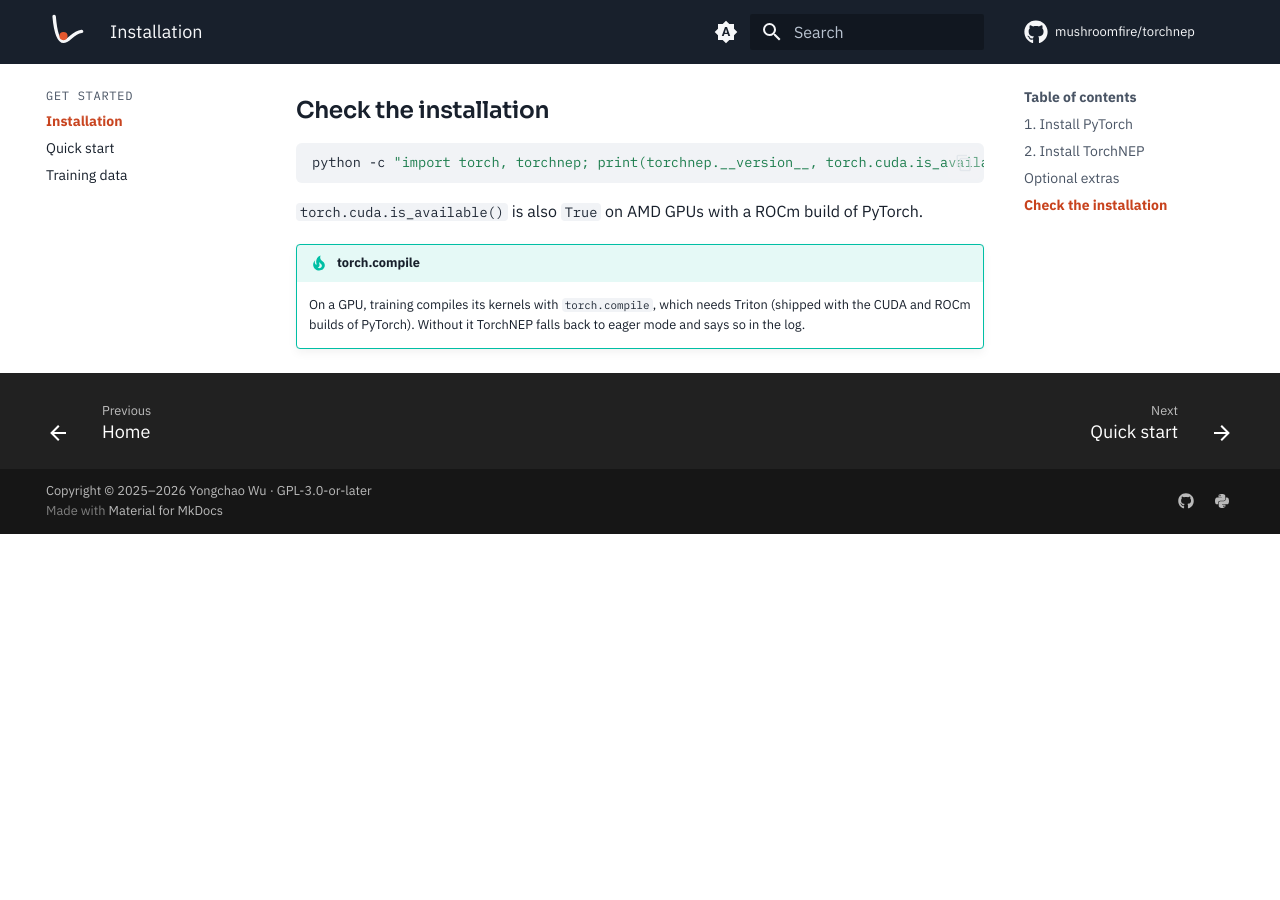
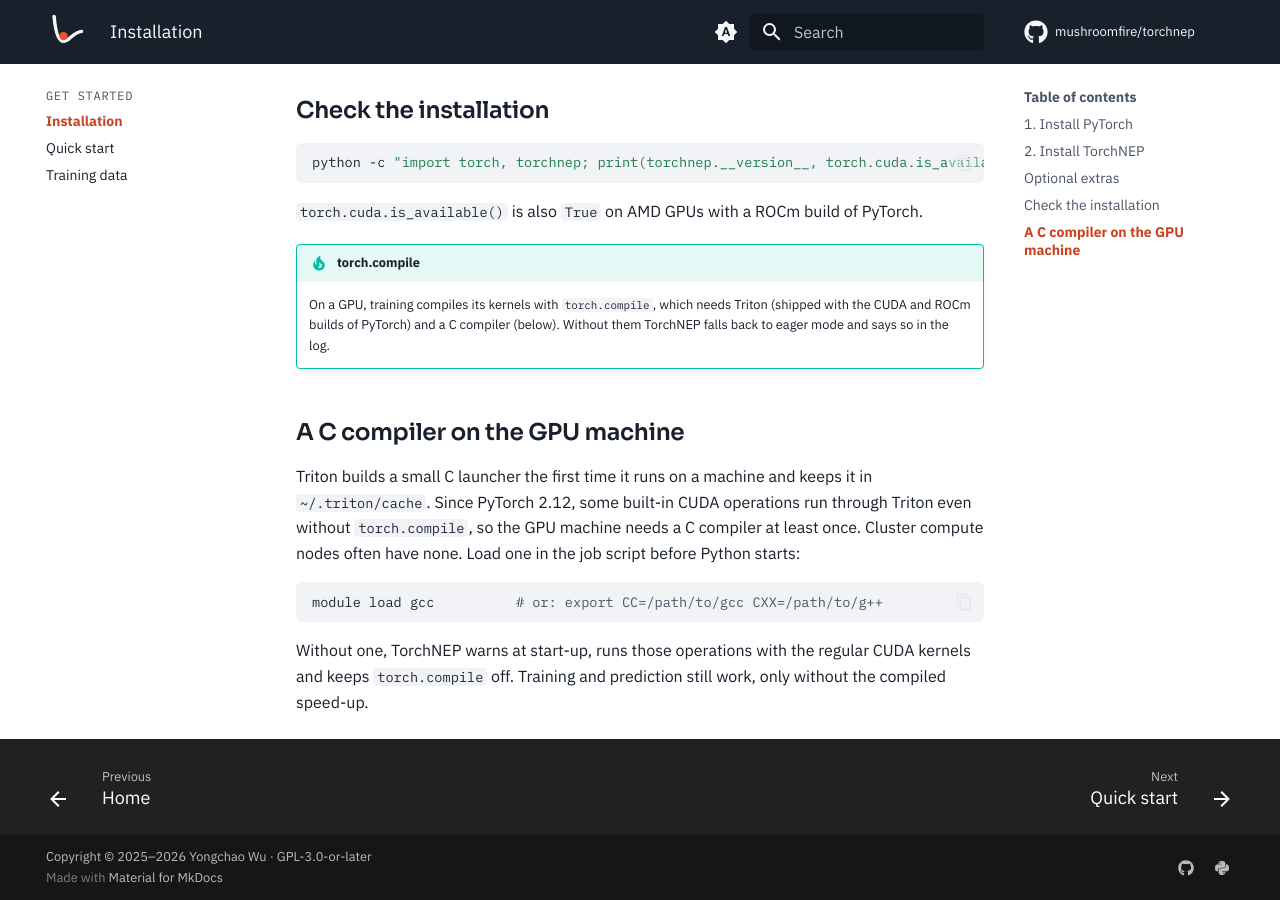
Before and after one commit to mushroomfire/torchnep, an MkDocs documentation site: the page built from docs/getting-started/installation.md, in a window 1280 px wide and 900 px high, scrolled down 944 px. Built offline with MkDocs 1.6.1 and Material for MkDocs 9.7.7, drawn with Linux system fonts in a browser that asks for light colours; comment, search, counter and statistics services are not loaded; before the commit the page ends 1478 px from its top, so only the background shows below that.

Commit message:
1.0.7a1: release notes (no-compiler GPU machines, MPS training), installation note on the C compiler

````diff
--- a/docs/getting-started/installation.md
+++ b/docs/getting-started/installation.md
@@ -49,4 +49,14 @@
 `torch.cuda.is_available()` is also `True` on AMD GPUs with a ROCm build of PyTorch.
 
 !!! tip "torch.compile"
-    On a GPU, training compiles its kernels with `torch.compile`, which needs Triton (shipped with the CUDA and ROCm builds of PyTorch). Without it TorchNEP falls back to eager mode and says so in the log.
+    On a GPU, training compiles its kernels with `torch.compile`, which needs Triton (shipped with the CUDA and ROCm builds of PyTorch) and a C compiler (below). Without them TorchNEP falls back to eager mode and says so in the log.
+
+## A C compiler on the GPU machine
+
+Triton builds a small C launcher the first time it runs on a machine and keeps it in `~/.triton/cache`. Since PyTorch 2.12, some built-in CUDA operations run through Triton even without `torch.compile`, so the GPU machine needs a C compiler at least once. Cluster compute nodes often have none. Load one in the job script before Python starts:
+
+```bash
+module load gcc          # or: export CC=/path/to/gcc CXX=/path/to/g++
+```
+
+Without one, TorchNEP warns at start-up, runs those operations with the regular CUDA kernels and keeps `torch.compile` off. Training and prediction still work, only without the compiled speed-up.
--- a/torchnep/__init__.py
+++ b/torchnep/__init__.py
@@ -11,7 +11,7 @@
 # You should have received a copy of the GNU General Public License
 # along with TorchNEP.  If not, see <http://www.gnu.org/licenses/>.
 
-__version__ = "1.0.6"
+__version__ = "1.0.7a1"
 
 from .predict import predict_dataset, predict_dataset_sharded
 from .train import train_nep
````
Also changed, not shown: docs/release-notes.md (+5 -0 lines).
